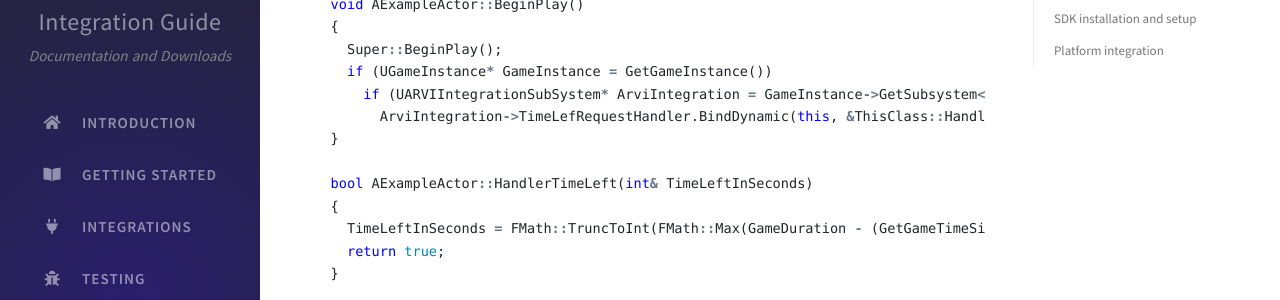
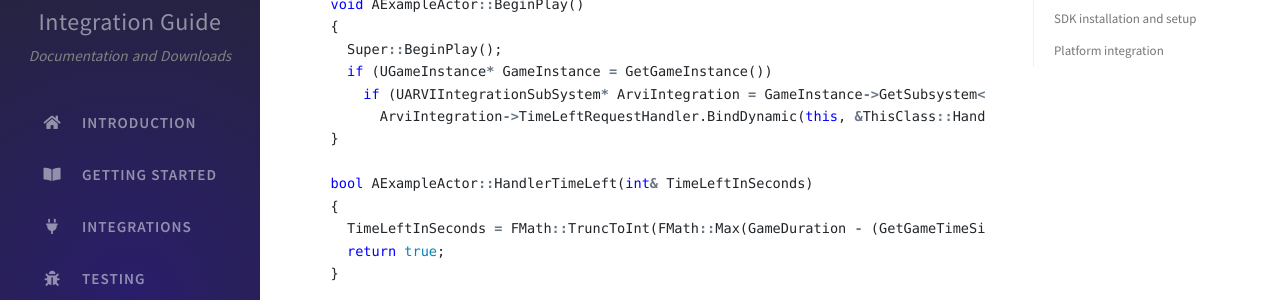
Before and after one commit to arvi-vr/integration-guide, a Jekyll site: the page built from _tabs/integrations-unreal.md, in a window 1280 px wide and 900 px high, scrolled down 6784 px. Shown: the part 152-452 px from the top of the window. Built offline with Jekyll 4.4.1, drawn with Linux system fonts in a browser that asks for light colours; comment, search, counter and statistics services are not loaded.

Commit message:
Fixed typo in UE integration

```diff
--- a/_tabs/integrations-unreal.md
+++ b/_tabs/integrations-unreal.md
@@ -178,7 +178,7 @@ void AExampleActor::BeginPlay()
   Super::BeginPlay();
   if (UGameInstance* GameInstance = GetGameInstance())
     if (UARVIIntegrationSubSystem* ArviIntegration = GameInstance->GetSubsystem<UARVIIntegrationSubSystem>())
-      ArviIntegration->TimeLefRequestHandler.BindDynamic(this, &ThisClass::HandlerTimeLeft);
+      ArviIntegration->TimeLeftRequestHandler.BindDynamic(this, &ThisClass::HandlerTimeLeft);
 }
 
 bool AExampleActor::HandlerTimeLeft(int& TimeLeftInSeconds)
```
Also changed, not shown: assets/img/bp-time-left-1.png.
